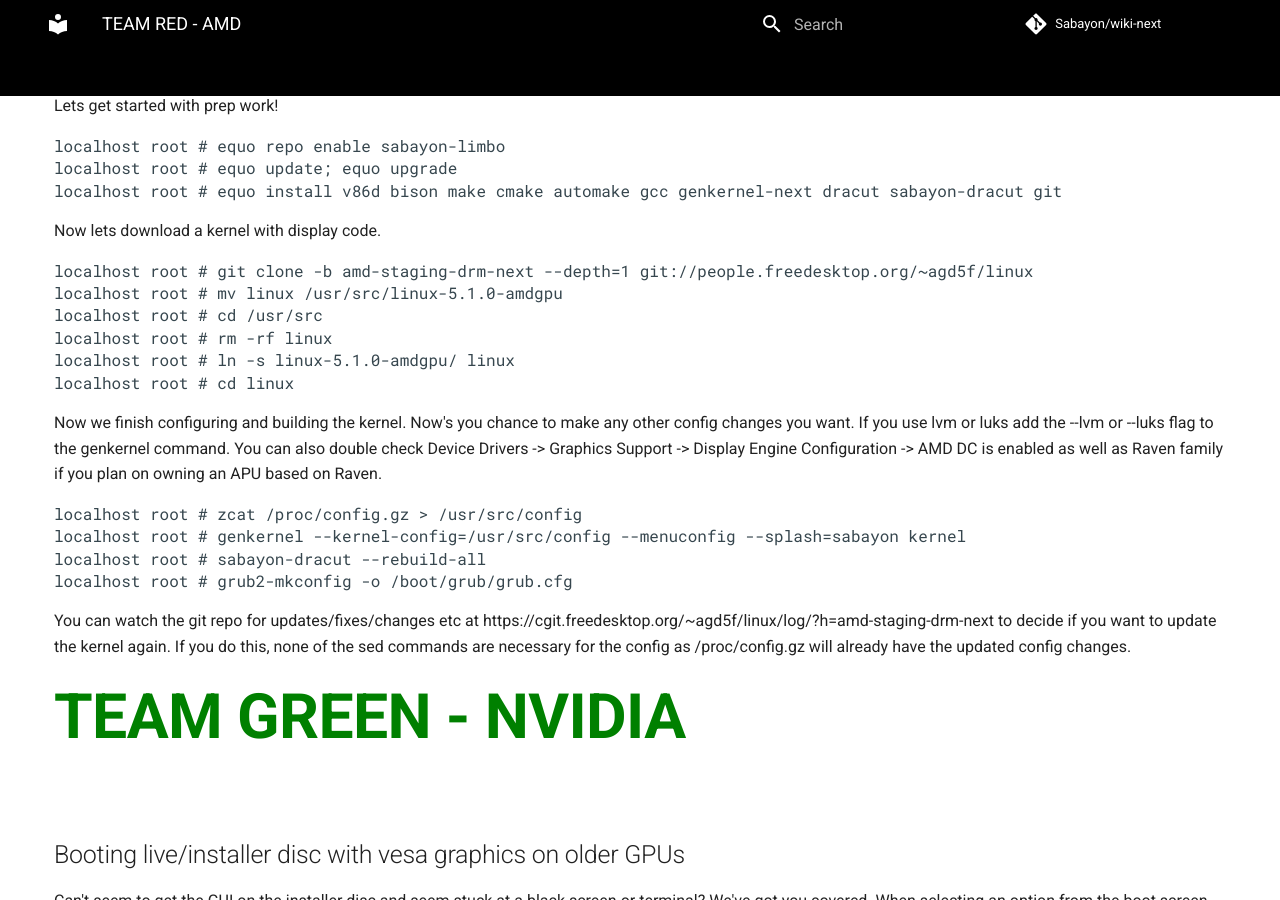
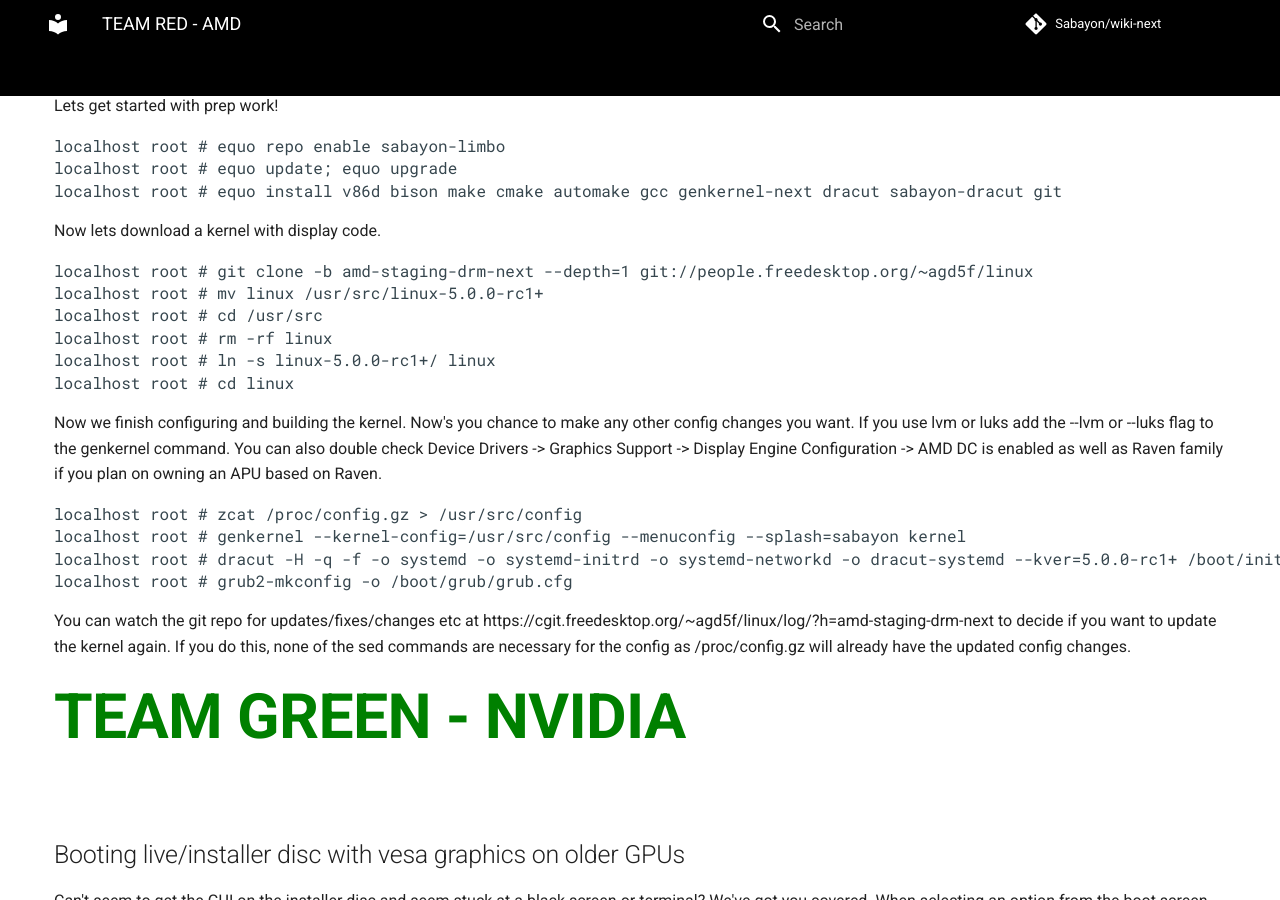
Before and after one commit to Sabayon/wiki-next, an MkDocs documentation site: the page built from docs/articles/graphics_drivers.md, in a window 1280 px wide and 900 px high, scrolled down 564 px. Built offline with MkDocs 1.6.1 and Material for MkDocs 9.7.7, drawn with Linux system fonts in a browser that asks for light colours; comment, search, counter and statistics services are not loaded.

Commit message:
Update graphics_drivers.md
sabayon-dracut only applies to sabayon kernels. update with correct command to generate new initramfs.

```diff
--- a/docs/articles/graphics_drivers.md
+++ b/docs/articles/graphics_drivers.md
@@ -32,10 +32,10 @@
 Now lets download a kernel with display code.
 <pre class="clear">
 localhost root # git clone -b amd-staging-drm-next --depth=1 git://people.freedesktop.org/~agd5f/linux
-localhost root # mv linux /usr/src/linux-5.1.0-amdgpu
+localhost root # mv linux /usr/src/linux-5.0.0-rc1+
 localhost root # cd /usr/src
 localhost root # rm -rf linux
-localhost root # ln -s linux-5.1.0-amdgpu/ linux
+localhost root # ln -s linux-5.0.0-rc1+/ linux
 localhost root # cd linux
 </pre>
 
@@ -44,7 +44,7 @@
 <pre class="clear">
 localhost root # zcat /proc/config.gz > /usr/src/config
 localhost root # genkernel --kernel-config=/usr/src/config --menuconfig --splash=sabayon kernel
-localhost root # sabayon-dracut --rebuild-all
+localhost root # dracut -H -q -f -o systemd -o systemd-initrd -o systemd-networkd -o dracut-systemd --kver=5.0.0-rc1+ /boot/initramfs-genkernel-x86_64-5.0.0-rc1+
 localhost root # grub2-mkconfig -o /boot/grub/grub.cfg
 </pre>
 
```
